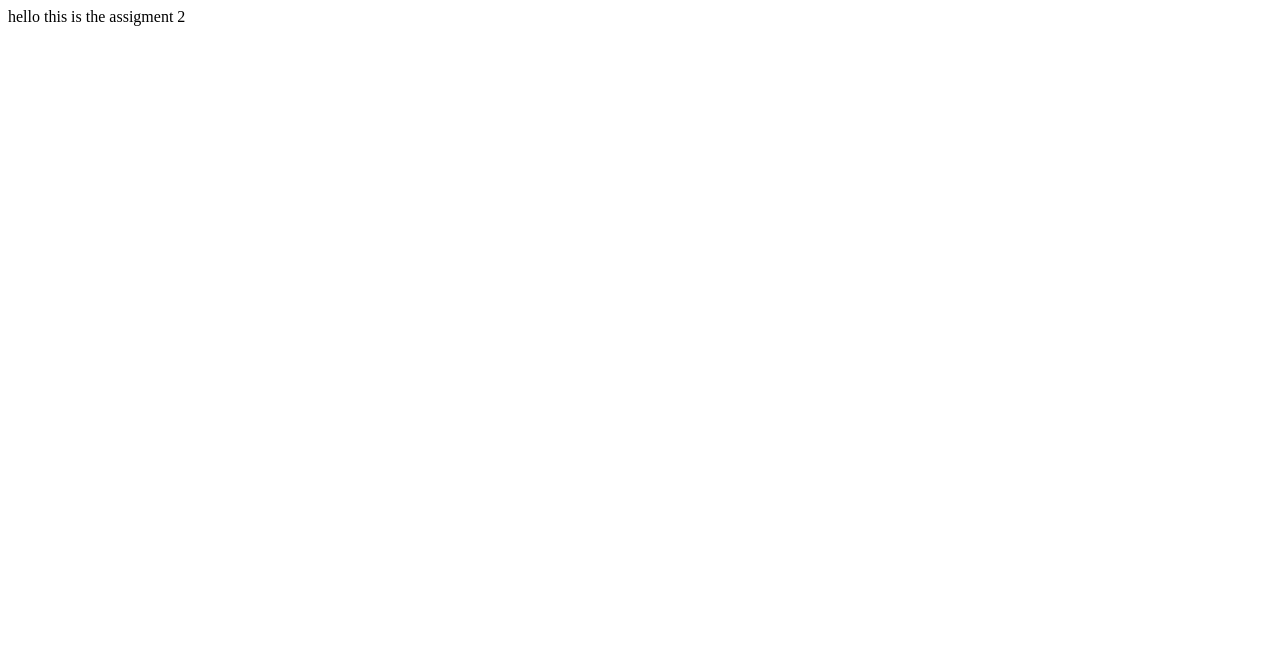
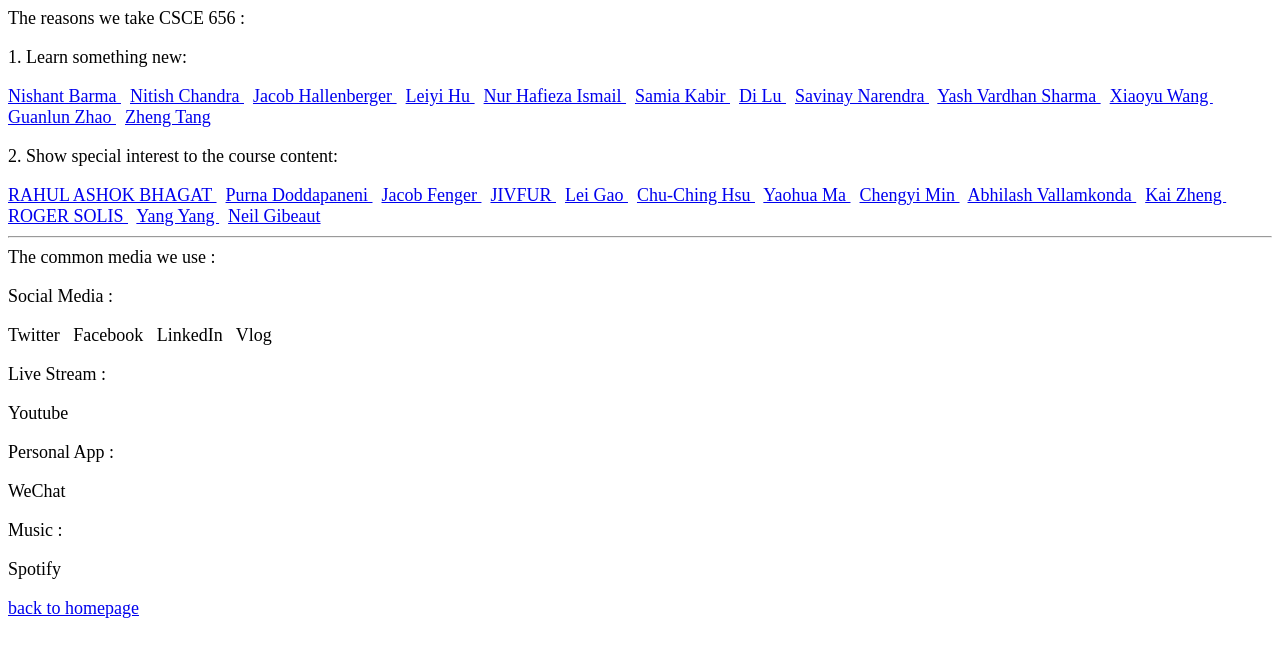
Before and after one commit to tannngzheng/tannngzheng.github.io, a plain HTML site: page hw2.html in a window 1280 px wide. Drawn offline with Linux system fonts and the light colour scheme.

Commit message:
Update hw2.html

```diff
--- a/hw2.html
+++ b/hw2.html
@@ -1,8 +1,102 @@
 <html>
 	<head>
+		<link rel="stylesheet" type="text/css" href="css/sub.css">
 	</head>
 
 	<body>
-		hello this is the assigment 2
+		<div><font size = "4">
+			The reasons we take CSCE 656 :
+		</div>
+		<div >
+			<div class = "style1">
+				<p> 1. Learn something new: </p>
+			</div>
+				<div class = "style2">
+				<a href = "http://students.cse.tamu.edu/nishant.barma/"> Nishant Barma </a>
+				&nbsp
+				<a href = "http://people.tamu.edu/~nitishchandra/"> Nitish Chandra </a>
+				&nbsp
+				<a href = "http://people.tamu.edu/~jhallenberger/"> Jacob Hallenberger </a>
+				&nbsp
+				<a href = "https://leyihucsce656.blogspot.com/"> Leiyi Hu </a>
+				&nbsp
+				<a href = "https://fiezarosza.wixsite.com/nurhafiezaismail"> Nur Hafieza Ismail </a>
+				&nbsp
+				<a href = "https://sites.google.com/site/cpsc656samiakabir/"> Samia Kabir </a>
+				&nbsp
+				<a href = "https://sites.google.com/view/di-lu-site"> Di Lu </a>
+				&nbsp
+				<a href = "http://people.tamu.edu/~savinay/"> Savinay Narendra </a>
+				&nbsp
+				<a href = "http://people.tamu.edu/~yashvardhan/"> Yash Vardhan Sharma </a>
+				&nbsp
+				<a href = "https://wxy950113.wixsite.com/csce656"> Xiaoyu Wang </a>
+				&nbsp
+				<a href = "http://guanlun.github.io/csce656/index.html"> Guanlun Zhao </a>
+				&nbsp
+				<a href = "https://tannngzheng.github.io/"> Zheng Tang </a>
+				</div>
+			<div class = "style1">
+			<p> 2. Show special interest to the course content: </p>
+			</div>
+				<div class = "style2">
+					<a href = "http://people.tamu.edu/~rahul.bhagat/"> RAHUL ASHOK BHAGAT </a>
+					&nbsp
+					<a href = "http://people.tamu.edu/~doddapanenipc/"> Purna Doddapaneni </a>
+					&nbsp
+					<a href = "http://students.cse.tamu.edu/jacobfenger/656/"> Jacob Fenger </a>
+					&nbsp
+					<a href = "https://jivfur.github.io/"> JIVFUR </a>
+					&nbsp
+					<a href = "http://people.tamu.edu/~sjtuprog/csce656/"> Lei Gao </a>
+					&nbsp
+					<a href = "https://jency267.weebly.com/work-for-csce656.html"> Chu-Ching Hsu </a>
+					&nbsp
+					<a href = "http://yaohuaaa.com/cpsc-656-new-media/"> Yaohua Ma </a>
+					&nbsp
+					<a href = "http://people.tamu.edu/~mincy/csce656/index.html"> Chengyi Min </a>
+					&nbsp
+					<a href = "https://vorzawk.github.io/comps-newMedia"> Abhilash Vallamkonda </a>
+					&nbsp
+					<a href = "http://students.cse.tamu.edu/zhengkai9/"> Kai Zheng </a>
+					&nbsp
+					<a href = "http://people.tamu.edu/~roger.solis/"> ROGER SOLIS </a>
+					&nbsp
+					<a href = "https://sites.google.com/tamu.edu/yang-csce-656-home-page/home"> Yang Yang </a>
+					&nbsp
+					<a href = "https://neil-gibeaut-webpage.herokuapp.com/index.html"> Neil Gibeaut </a>
+				</div>
+		</div>
+		<hr/ >
+		<div>
+			The common media we use :
+		</div>
+		<div>
+			<div class = "style1">
+				<p> Social Media : </p>
+			</div>
+				<div class = "style2">
+					<p> Twitter &nbsp Facebook &nbsp LinkedIn &nbsp Vlog </p>
+				</div>
+			<div class = "style1">
+				<p> Live Stream : </p>
+			</div>
+				<div class = "style2">
+					<p> Youtube </p>
+				</div>
+			<div class = "style1">
+				<p> Personal App : </p>
+			</div>
+				<div class = "style2">
+					<p> WeChat </p>
+				</div>
+			<div class = "style1">
+				<p> Music : </p>
+			</div>
+				<div class = "style2">
+					<p> Spotify </p>
+				</div>
+		</div>
+		<a href = "index.html">  back to homepage </a>
 	</body>
 </html>
```
